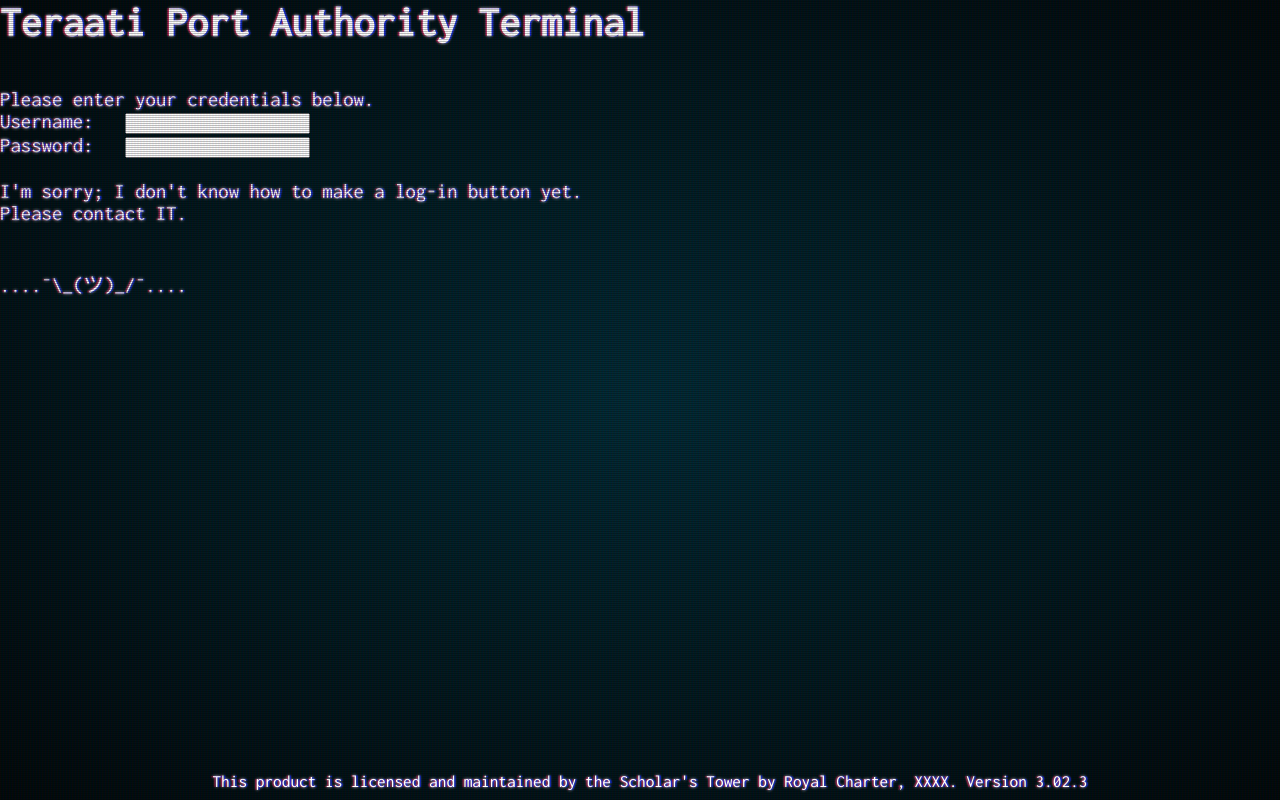
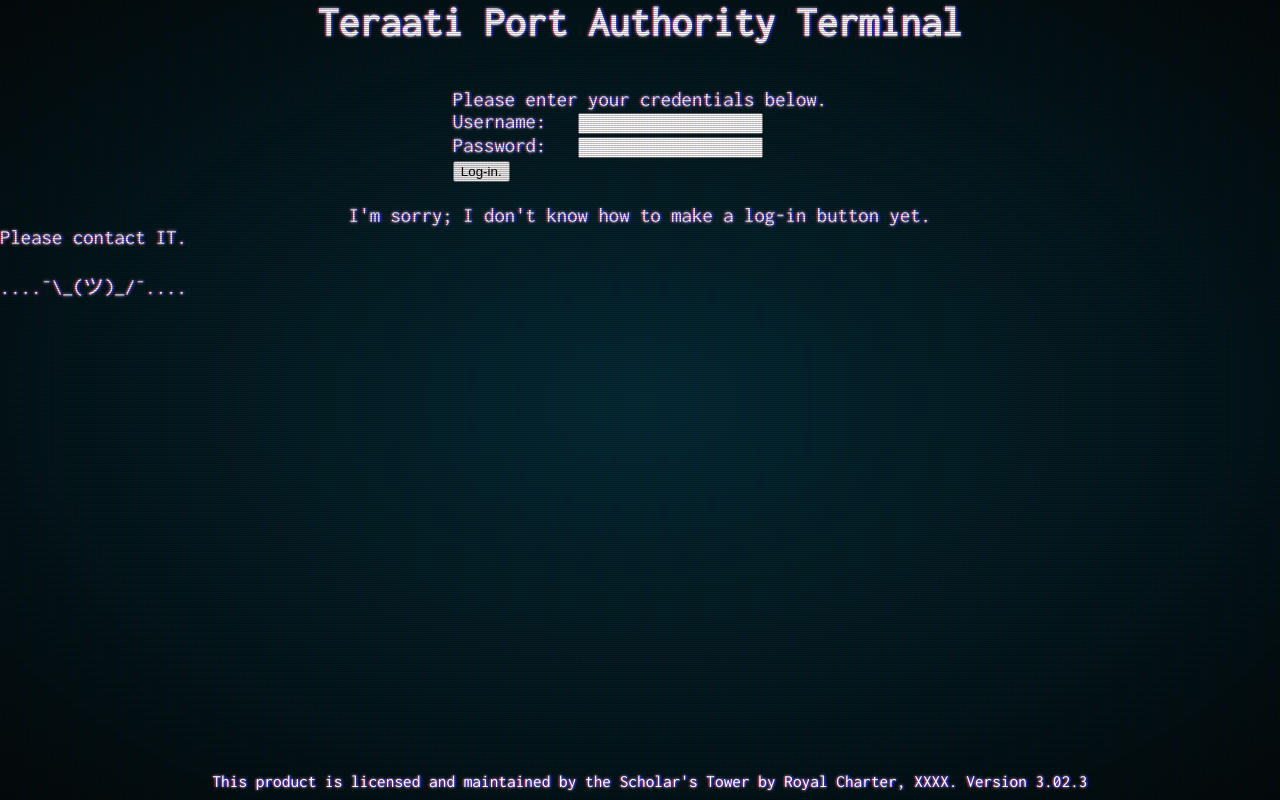
Before and after one commit to mhissain/old_terminal, a plain HTML site: page index.html in a window 1280 px wide. Drawn offline with Linux system fonts and the light colour scheme.

Commit message:
adds buttton and atttempts positional shenanigans

```diff
--- a/index.html
+++ b/index.html
@@ -15,12 +15,12 @@
 
 
 <body class="crt">
-  <h1>Teraati Port Authority Terminal</h1>
+  <div id="log-header"><h1>Teraati Port Authority Terminal</h1></div>
   <br></br>
 
-  <div>
+  <div id="form">
     <form method="post" action="/form" autocomplete="off">
-    <span>Please enter your credentials below. </span>
+      <div><span>Please enter your credentials below. </span>
    </div>
    <div>
     <span>Username:  </span>&nbsp;
@@ -30,11 +30,12 @@
     <span>Password:  </span>&nbsp;
     <input id="password"/>
    </div>
-  </form>
-  <br>I'm sorry; I don't know how to make a log-in button yet.</br>
-  <p>Please contact IT.</p>
-  <br><br>
-  <p>....¯\_(ツ)_/¯....</p>
+   <button onclick="window.location.href='new.html';">Log-in.</button>
+  </form></div>
+  <br><div id="goofy"><p>I'm sorry; I don't know how to make a log-in button yet.</p></div>
+    <div><p>Please contact IT.</p></div>
+    <br>
+  <div><p>....¯\_(ツ)_/¯....</p></div>
 
   <footer id="footer"><p>This product is licensed and maintained by the Scholar's Tower by Royal Charter, XXXX. Version 3.02.3</p></footer>
 </body>
--- /dev/null
+++ b/new.html
@@ -0,0 +1,19 @@
+<!DOCTYPE html>
+<html lang="en">
+
+<head>
+  <meta charset="UTF-8">
+  <meta http-equiv="X-UA-Compatible" content="IE=edge">
+  <meta name="viewport" content="width=device-width, initial-scale=1.0">
+  <title>Another Terminal</title>
+  <link rel="stylesheet" type="text/css" href="styles.css" />
+  <link rel="preconnect" href="https://fonts.googleapis.com">
+<link rel="preconnect" href="https://fonts.gstatic.com" crossorigin>
+<link href="https://fonts.googleapis.com/css2?family=Inconsolata&display=swap" rel="stylesheet">
+</head>
+
+<body>
+<a href="index.html">Log Out</a>
+</body>
+
+</html>
--- a/styles.css
+++ b/styles.css
@@ -108,6 +108,27 @@ body {
     }
   }
 
+  #log-header{
+display: flex;
+justify-content: center;
+  }
+
+
+#form{
+    display: flex;
+    justify-content: center;
+    align-items: center;
+}
+
+#goofy{
+    display: flex;
+    justify-content: center;
+    align-items: center;
+  flex-direction: column;
+  align-content: center;
+  justify-content: center;
+}
+
   #footer{
     position: absolute;
     bottom: 0;
```
